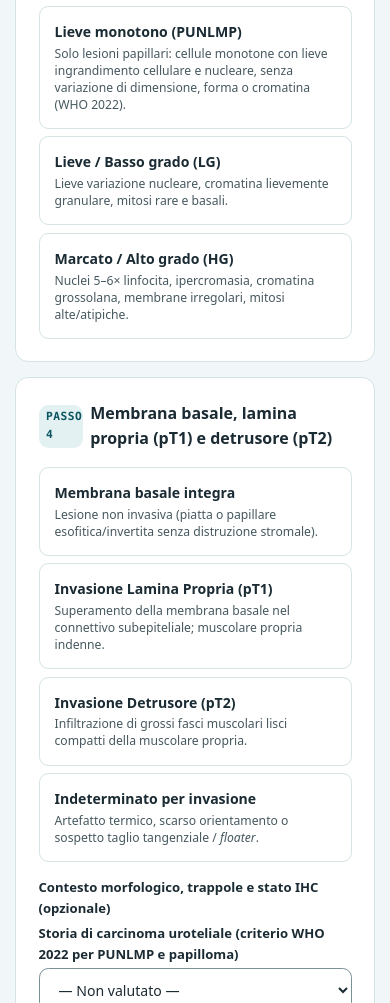
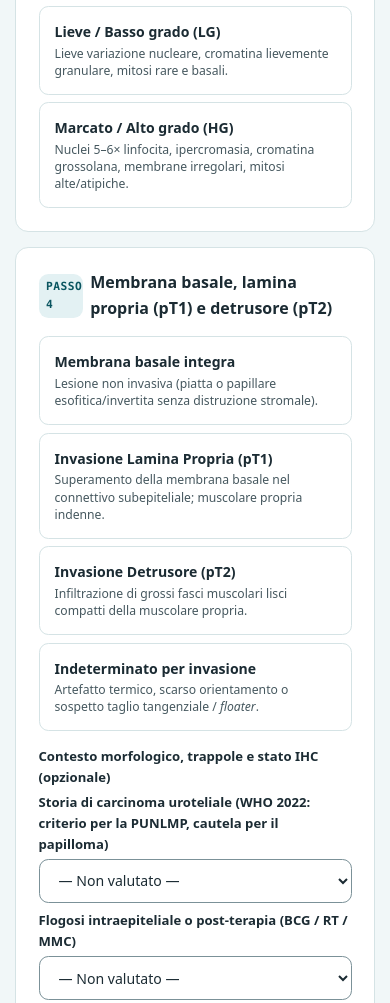
Before and after one commit to Infingardo/Urologia, a website: page urotelio/index.html in a window 390 px wide. Shown: the part 2460-3463 px from the top of the page. Drawn offline with Linux system fonts and the light colour scheme.

Commit message:
Urotelio 2.4.1: testi più aderenti alla fonte dalla revisione indipendente
Revisione indipendente della 2.4.0 (48.600 combinazioni): nessun problema
bloccante, solo rilievi minori su testi.
- dicitura "assente (normale)" ripristinata nel messaggio sulla quota HG
- papilloma: "può aiutare a distinguere"; criterio "lesione solitaria";
  invertito: citazione corretta dell'avviso storia, nota IHC, "atipia
  nucleare severa"
- PUNLMP: etichetta del grado senza "non graduata"
- campo storia ed etichetta TPS precisati; pulsante monotono solo papillari

npm test: controllo offline + 114 test.

Co-Authored-By: Claude Opus 5.5 <noreply@anthropic.com>
Claude-Session: https://claude.ai/code/session_01X9Ss6SqJA6YHSdtegMvMcm

```diff
--- a/urotelio/index.html
+++ b/urotelio/index.html
@@ -1276,7 +1276,7 @@
                 <span class="control-label">Contesto morfologico, trappole e stato IHC (opzionale)</span>
                 <div class="check-grid">
                   <div class="field-group">
-                    <label class="control-label" for="sel-history-uc">Storia di carcinoma uroteliale (criterio WHO 2022 per PUNLMP e papilloma)</label>
+                    <label class="control-label" for="sel-history-uc">Storia di carcinoma uroteliale (WHO 2022: criterio per la PUNLMP, cautela per il papilloma)</label>
                     <select id="sel-history-uc" data-tri="historyUC" onchange="setTri('historyUC', this.value)">
                       <option value="">&mdash; Non valutato &mdash;</option>
                       <option value="assente">Assente</option>
@@ -1646,7 +1646,7 @@
             <ul class="detail-list">
               <li>Il grading a due livelli (LG vs HG) della WHO 2022 si correla direttamente con <strong>TPS</strong>, focalizzato sull&rsquo;identificazione del carcinoma uroteliale di alto grado (HGUC).</li>
               <li><strong>Criteri TPS per HGUC:</strong> almeno <strong>5&ndash;10 cellule uroteliali</strong> ben conservate con rapporto <strong>N:C &ge; 0,7</strong>, ipercromasia moderata-severa, cromatina grossolana e membrana nucleare irregolare.</li>
-              <li><strong>Low-grade urothelial neoplasm (LGUN):</strong> categoria TPS che comprende papilloma, PUNLMP e carcinoma uroteliale di basso grado, che la citologia non riconosce in modo affidabile.</li>
+              <li><strong>Low-grade urothelial neoplasm:</strong> categoria TPS che comprende papilloma, PUNLMP e carcinoma uroteliale di basso grado, perché la citologia non riconosce in modo affidabile le neoplasie uroteliali di basso grado.</li>
               <li><strong>Attenzione al tratto superiore:</strong> cellule di pelvi, uretra e collo vescicale hanno fisiologicamente nuclei più ampi e citoplasma meno chiaro.</li>
             </ul>
           </div>
@@ -1883,7 +1883,7 @@
           conflicts.push(`Grado “Marcato / Alto grado” con quota HG dichiarata ${s.hgPct}% (< 5%): se l’alto grado è focale, selezionare il grado lieve e indicare la quota.`);
         }
         if (s.hgPct !== null && (s.grade === `assente` || s.grade === `monotono`) && s.hgPct > 0) {
-          conflicts.push(`Quota HG ${s.hgPct}% con citologia \u201c${GRADE_NAMES[s.grade]}\u201d.`);
+          conflicts.push(`Quota HG ${s.hgPct}% con citologia \u201c${s.grade === `assente` ? `assente (normale)` : GRADE_NAMES[s.grade]}\u201d.`);
         }
         /* WHO 2022, PUNLMP, criterio essenziale: "no history of urothelial carcinoma" */
         if (s.polarity === `punlmp_ordinato` && s.grade === `monotono` && s.invasion === `integra`) {
@@ -2280,7 +2280,7 @@
           result.stage = `pTa (PUNLMP)`;
           result.icdo = `8130/1`;
           result.chip = `PUNLMP`;
-          result.gradeLabel = `PUNLMP: non graduata (atipia lieve e monotona)`;
+          result.gradeLabel = `PUNLMP (atipia lieve e monotona)`;
           result.title = `Neoplasia uroteliale papillare a basso potenziale di malignità (PUNLMP)`;
           result.svgMode = `papillary_punlmp`;
           result.schematicCaption = `Papille rivestite da urotelio ispessito o più cellulato, con architettura strettamente ordinata e atipia lieve e monotona.`;
@@ -2311,14 +2311,14 @@
           ];
           result.dd = [
             `PUNLMP o carcinoma uroteliale con crescita invertita (cordoni spessi o strutture endofitiche nodulari).`,
-            `Carcinoma uroteliale invasivo con crescita invertita (atipia marcata, mitosi atipiche, margine infiltrativo nella lamina propria).`,
+            `Carcinoma uroteliale invasivo con crescita invertita (atipia nucleare severa, mitosi atipiche, margine infiltrativo nella lamina propria).`,
             `Nidi di von Brunn floridi / cistite cistica.`
           ];
-          result.ihcNote = `Non necessaria; se eseguita, il papilloma invertito è CK20 negativo, con espressione di p53 e indice Ki-67 bassi (WHO 2022).`;
+          result.ihcNote = `Se eseguita: il papilloma invertito è CK20 negativo, con espressione di p53 e indice Ki-67 bassi (WHO 2022). Le indagini molecolari non sono necessarie per la diagnosi.`;
           if (s.historyUC === `presente`) {
-            alerts.push(`Storia di carcinoma uroteliale presente: diagnosi di papilloma solo con estrema cautela ed esame dell\u2019intera lesione; il profilo molecolare può distinguere una recidiva da un papilloma clonalmente indipendente (WHO 2022).`);
+            alerts.push(`Storia di carcinoma uroteliale presente: cautela. Per il papilloma uroteliale la WHO 2022 raccomanda estrema cautela ed esame dell\u2019intera lesione in caso di storia di carcinoma uroteliale; il capitolo sul papilloma invertito non tratta questo punto.`);
           } else if (!s.historyUC) {
-            alerts.push(`Storia di carcinoma uroteliale non valutata: se presente, la diagnosi di papilloma richiede estrema cautela ed esame dell\u2019intera lesione (WHO 2022).`);
+            alerts.push(`Storia di carcinoma uroteliale non valutata: per il papilloma uroteliale la WHO 2022 raccomanda estrema cautela se presente; il capitolo sul papilloma invertito non tratta questo punto.`);
           }
         } else {
           /* WHO 2022 (5ª ed.), Urothelial papilloma (esofitico) */
@@ -2331,7 +2331,7 @@
           result.svgMode = `papillary_papilloma`;
           result.schematicCaption = `Assi fibrovascolari delicati rivestiti da urotelio di spessore e citologia normali (\u2264 7 strati).`;
           result.criteria = [
-            `Papille delicate con assi fibrovascolari sottili e crescita esofitica; ramificazioni possibili, senza fusione.`,
+            `Lesione papillare esofitica solitaria: papille delicate con assi fibrovascolari sottili; ramificazioni possibili, senza fusione.`,
             `Rivestimento uroteliale di spessore e cellularità normali (\u2264 7 strati), cellule orientate perpendicolarmente con polarità conservata.`,
             `Citologia normale; mitosi assenti o rare e basali. Criterio essenziale: esame dell\u2019intera lesione.`
           ];
@@ -2341,7 +2341,7 @@
           ];
           result.ihcNote = `Non necessaria (CK20 limitata alle cellule ad ombrello, CD44 basale).`;
           if (s.historyUC === `presente`) {
-            alerts.push(`Storia di carcinoma uroteliale presente: diagnosi di papilloma solo con estrema cautela ed esame dell\u2019intera lesione; il profilo molecolare può distinguere una recidiva da un papilloma clonalmente indipendente (WHO 2022).`);
+            alerts.push(`Storia di carcinoma uroteliale presente: diagnosi di papilloma solo con estrema cautela ed esame dell\u2019intera lesione; il profilo molecolare può aiutare a distinguere una recidiva da un papilloma clonalmente indipendente (WHO 2022).`);
           } else if (!s.historyUC) {
             alerts.push(`Storia di carcinoma uroteliale non valutata: se presente, la diagnosi di papilloma richiede estrema cautela ed esame dell\u2019intera lesione (WHO 2022).`);
           }
@@ -3022,6 +3022,8 @@
       }
 
       /* 5% threshold visibility & values */
+      var monoBtn = document.querySelector(`#grade-options [data-grade="monotono"]`);
+      if (monoBtn) monoBtn.classList.toggle(`hidden`, appState.arch !== `papillare` && appState.grade !== `monotono`);
       var growthBox = document.getElementById(`growth-box`);
       if (growthBox) growthBox.classList.toggle(`hidden`, appState.arch !== `papillare`);
       var selGrowth = document.getElementById(`sel-growth`);
```
Also changed, not shown: tests/run.mjs (+7 -0 lines), CHANGELOG.md.
